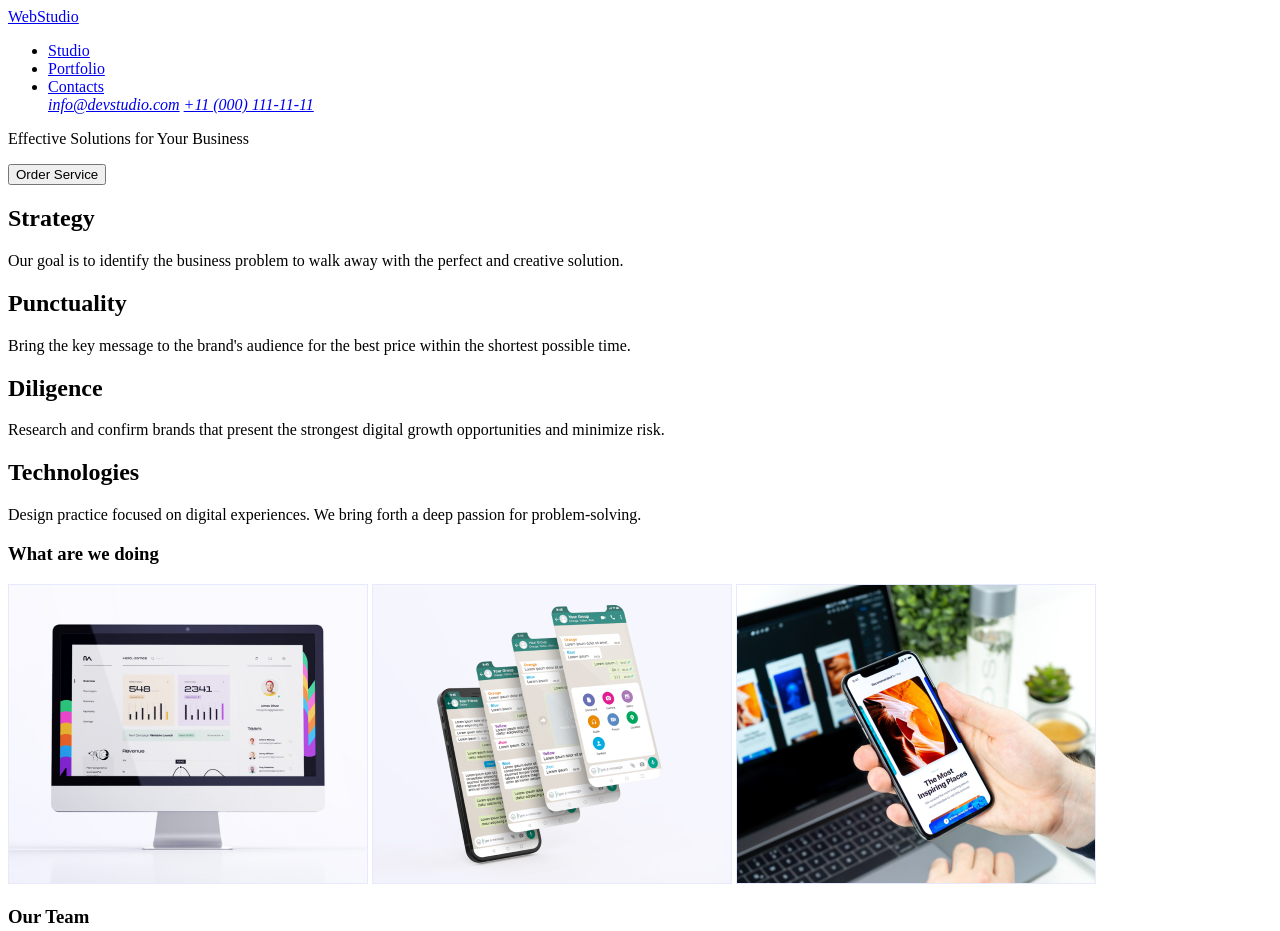
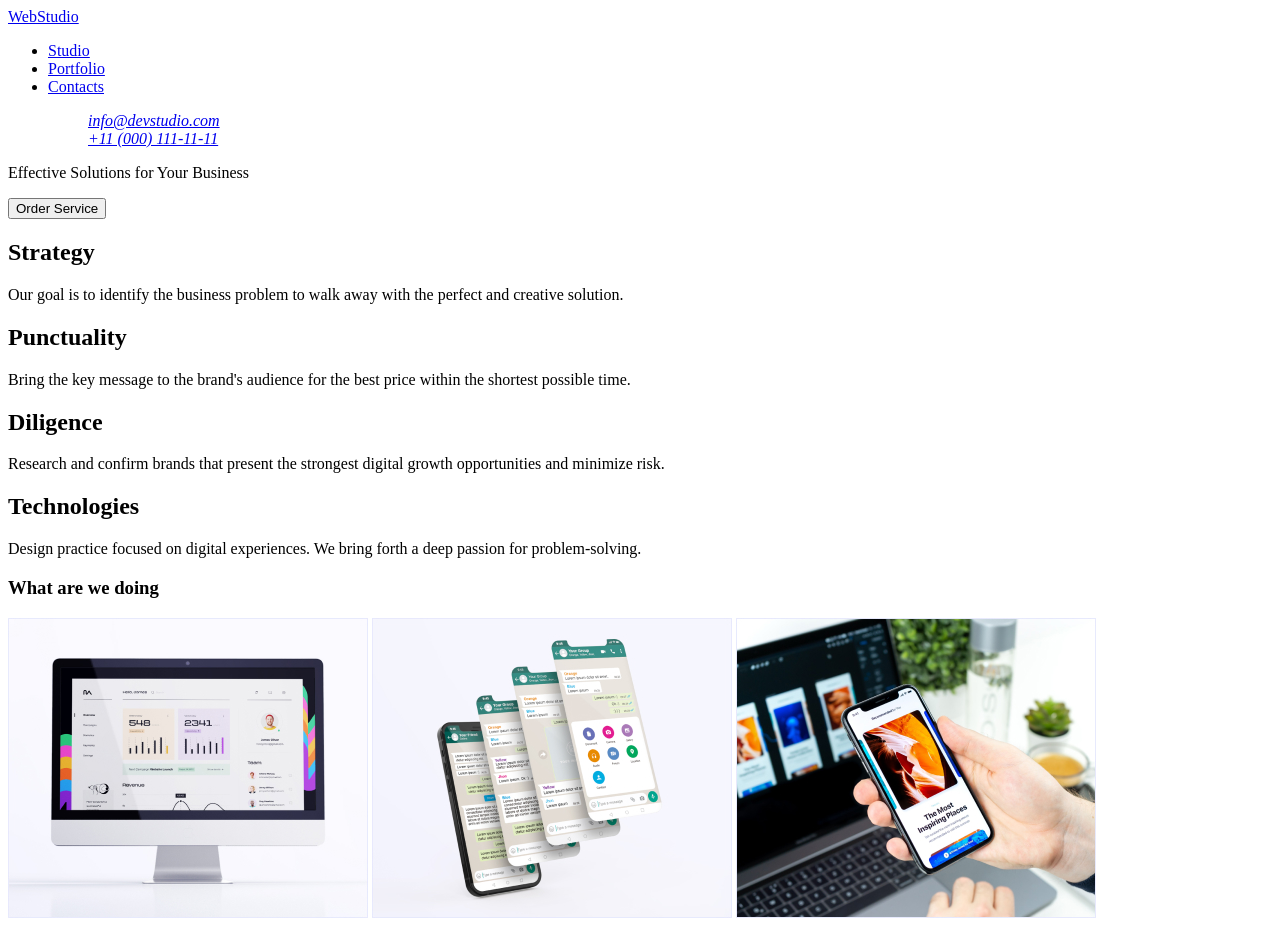
Before and after one commit to Vitalykin97/Tutorial, a plain HTML site: page index.html in a window 1280 px wide. Shown: the top 931 px of the page. Drawn offline with Linux system fonts and the light colour scheme.

Commit message:
Update index.html

```diff
--- a/index.html
+++ b/index.html
@@ -14,12 +14,14 @@
           <li><a href="#">Studio</a></li>
           <li><a href="#">Portfolio</a></li>
           <li><a href="#">Contacts</a></li>
-          <address>
-            <a href="mailto:info@devstudio.com">info@devstudio.com</a>
-            <a href="tel:+110001111111">+11 (000) 111-11-11</a>
-          </address>
         </ul>
       </nav>
+      <ul>
+      <address>
+       <ol><a href="mailto:info@devstudio.com">info@devstudio.com</a></ol>
+        <ol><a href="tel:+110001111111">+11 (000) 111-11-11</a></ol>
+      </ul>
+      </address>
     </header>
     <main>
       <p>Effective Solutions for Your Business</p>
```
